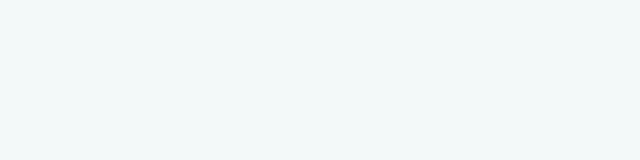
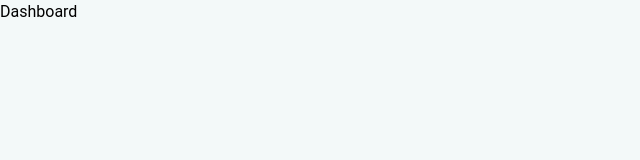
Before and after one commit to SMARTGROCERIES/SmartGroceries, a React (Vite) app in the folder client/: page /admin in a window 1280 px wide. Before the commit this address had no page. Shown: the top 160 px of the page, without its empty margins (0-640 px from the left). Built offline with nearby package versions, Linux system fonts and the light colour scheme.

Commit message:
update 13/7/2024

```diff
--- a/client/src/App.jsx
+++ b/client/src/App.jsx
@@ -3,6 +3,7 @@ import { BrowserRouter, Routes, Route } from "react-router-dom";
 import FirstPage from "./Pages/FirstPage/FirstPage";
 import SignUp from "./Pages/SignUp/SignUp";
 import HomePage from "./Pages/HomePage/HomePage";
+import Dashboard from "./Pages/Backend/Dashboard/Dashboard";
 
 function App() {
   return (
@@ -12,6 +13,7 @@ function App() {
           <Route path="/intro" element={<FirstPage />} />
           <Route path="/signup" element={<SignUp />} />
           <Route path="/" element={<HomePage />} />
+          <Route path="/admin" element={<Dashboard />} />
         </Routes>
       </BrowserRouter>
     </>
--- a/client/src/Components/Card/GroceryItem/GroceryItem.module.css
+++ b/client/src/Components/Card/GroceryItem/GroceryItem.module.css
@@ -20,7 +20,7 @@
     color: #181725;
 }
 
-.text2{
+.text2 {
     font-size: 16px;
     line-height: 137%;
     letter-spacing: 0.01em;
@@ -28,7 +28,7 @@
     color: grey;
 }
 
-.textPrice{
+.textPrice {
     font-weight: 700;
     font-size: 16px;
     line-height: 137%;
@@ -42,7 +42,7 @@
     align-items: center;
 }
 
-.inStock{
+.inStock {
     color: rgb(1, 6, 1);
     background-color: rgb(27, 212, 18);
     font-size: medium;
@@ -58,9 +58,11 @@
     font-weight: 500;
 
     border-radius: 0px 18px 0px 0px;
+
+    z-index: 0;
 }
 
-.outStock{
+.outStock {
     color: rgb(1, 6, 1);
     background-color: rgb(212, 18, 18);
     font-size: medium;
@@ -76,4 +78,6 @@
     font-weight: 500;
 
     border-radius: 0px 18px 0px 0px;
+
+    z-index: 0;
 }
--- a/client/src/Components/Nav/TopNavBar/TopNavBar.jsx
+++ b/client/src/Components/Nav/TopNavBar/TopNavBar.jsx
@@ -6,7 +6,7 @@ const TopNavBar = () => {
   return (
     <>
       <br />
-      <div className="flex items-center justify-center z-[2147483647] w-[100vw]">
+      <div className="flex items-center justify-center z-[99999] w-[100vw]">
         <div className="fixed flex ">
           <div>
             <img
--- /dev/null
+++ b/client/src/Pages/Backend/Dashboard/Dashboard.jsx
@@ -0,0 +1,11 @@
+import React from "react";
+
+const Dashboard = () => {
+  return (
+    <>
+      <div>Dashboard</div>
+    </>
+  );
+};
+
+export default Dashboard;
--- a/client/src/Pages/HomePage/HomePage.jsx
+++ b/client/src/Pages/HomePage/HomePage.jsx
@@ -28,7 +28,7 @@ const HomePage = () => {
     <>
       <div>
         <br />
-        <div className="bg-[azure] w-[100vw]">
+        <div className="bg-[azure] w-[100vw] z-[99999]">
           <TopNavBar />
         </div>
         <div>
```
